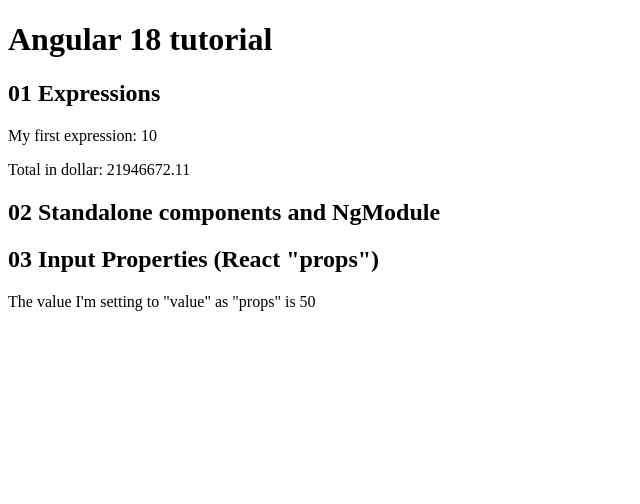
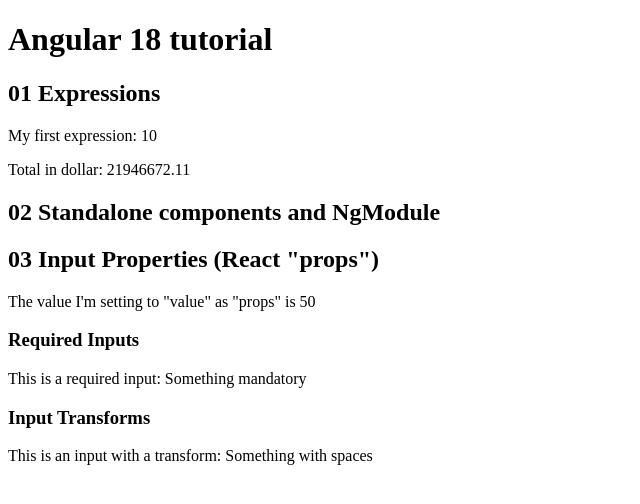
Before and after one commit to paul-ventura-git/di3-angular-basic-course, an Angular app: page / in a window 1280 px wide. Shown: the top 504 px of the page, without its empty margins (0-640 px from the left). Built offline with nearby package versions, Linux system fonts and the light colour scheme.

Commit message:
c03 with transformed inputs

```diff
--- a/src/app/c01expressions/c01expressions.component.ts
+++ b/src/app/c01expressions/c01expressions.component.ts
@@ -8,7 +8,6 @@
   styleUrl: './c01expressions.component.css'
 })
 export class C01expressionsComponent {
-
   myCol: string = 'lightblue';
   quantity: number = 4889;
   cost: number = 4488.99;
--- a/src/app/c03input-properties/c03input-properties.component.html
+++ b/src/app/c03input-properties/c03input-properties.component.html
@@ -1,5 +1,10 @@
 <h2>03 Input Properties (React "props")</h2>
 
 <div>
+
   <p>The value I'm setting to "value" as "props" is {{value}}</p>
+  <h3>Required Inputs</h3>
+  <p>This is a required input: {{requiredInput}}</p>
+  <h3>Input Transforms</h3>
+  <p>This is an input with a transform: {{transformedInput}}</p>
 </div>
--- a/src/app/c03input-properties/c03input-properties.component.ts
+++ b/src/app/c03input-properties/c03input-properties.component.ts
@@ -9,4 +9,10 @@
 })
 export class C03inputPropertiesComponent {
   @Input() value = 0;
+  @Input() requiredInput = 'Something mandatory';
+  @Input({transform: trimString}) transformedInput = '   Something with spaces   ';
 }
+
+function trimString(value: string | undefined) {
+  return value?.trim() ?? '';
+}
```
